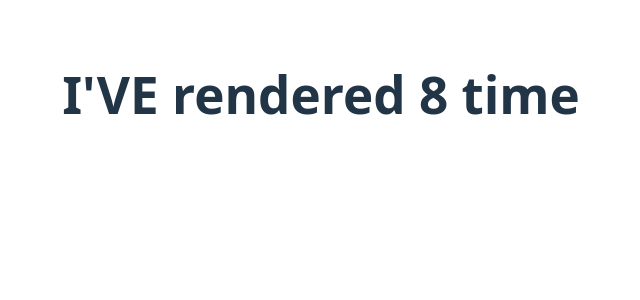
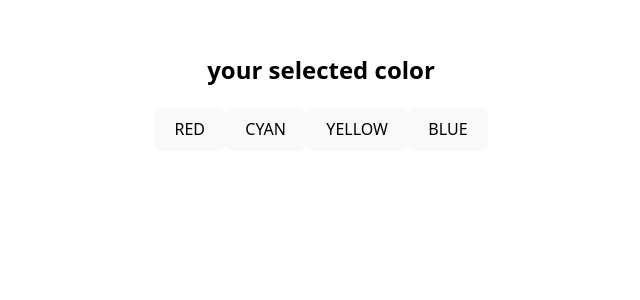
Before and after one commit to MoSamir-05/FSWD, a React (Vite) app in the folder Node_js/vite-project/: page / in a window 1280 px wide. Shown: the top 300 px of the page, without its empty margins (319-959 px from the left). Built offline with nearby package versions, Linux system fonts and the light colour scheme.

Commit message:
24-02-26

```diff
--- /dev/null
+++ b/Node_js/vite-project/eve2.jsx
@@ -0,0 +1,23 @@
+import React, { useState } from "react";
+function Fav_color() {
+    const [color, setcolor] = useState("black");
+    const [bgColor, setbgColor] = useState("white");
+    return (
+        <body style={{backgroundColor: bgColor}}>
+
+        <div >
+            <h2 style={{ color: color  }}>your selected color</h2>
+            <button onClick={() => {
+                setcolor("red");
+                setbgColor("pink");
+            }}>
+                RED
+            </button>
+            <button onClick={() => {setcolor("cyan");setbgColor("blue")}}>CYAN</button>
+            <button onClick={() => {setcolor("yellow");setbgColor("orange")}}>YELLOW</button>
+            <button onClick={() => {setcolor("blue");setbgColor("sienna")}}>BLUE</button>
+        </div>
+        </body>
+    );
+}
+export default Fav_color
--- /dev/null
+++ b/Node_js/vite-project/fun_counter.jsx
@@ -0,0 +1,16 @@
+import React, { Component, useEffect, useState } from "react";
+function Counter() {
+    const [count, setCount] = useState(0);
+    const [cal, setCal] = useState(0);
+    useEffect(() => {
+        setCal(() => count * 2);
+    }, [count]);
+    return (
+        <>
+        <p>Count :{count}</p>
+        <button onClick={()=>setCount((c)=>c+1)}>+</button>
+        <p>cal : {cal}</p>
+        </>
+    );
+}
+export default Counter
--- a/Node_js/vite-project/src/main.jsx
+++ b/Node_js/vite-project/src/main.jsx
@@ -15,6 +15,8 @@ import SimpleStudentTable from './event.jsx'
 import Color_bt from './Class_compo.jsx'
 import Fav_color from './Hook_fun.jsx'
 import Timer from './use_effect_hook.jsx'
+import Counter from '../fun_counter.jsx'
+import Color_bg from '../eve2.jsx'
 createRoot(document.getElementById('root')).render(
   <StrictMode>
     {/* <App />
@@ -23,8 +25,11 @@ createRoot(document.getElementById('root')).render(
     <Std />
     <SimpleStudentTable/>
     <Color_bt/>
-    <Fav_color/> */}
+    <Fav_color/>
     <Timer/>
+    <Counter/>
+    */}
+    <Color_bg/>
 
   </StrictMode>,
 )
```
